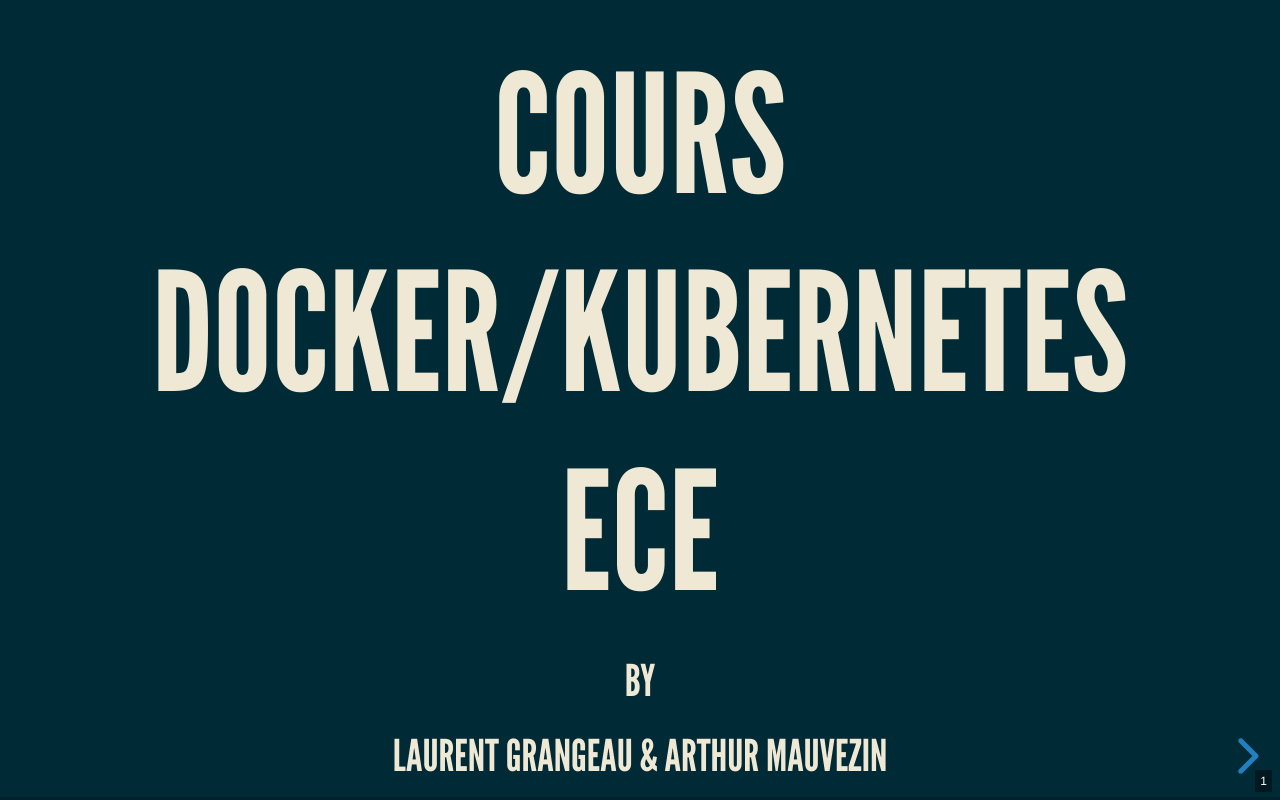
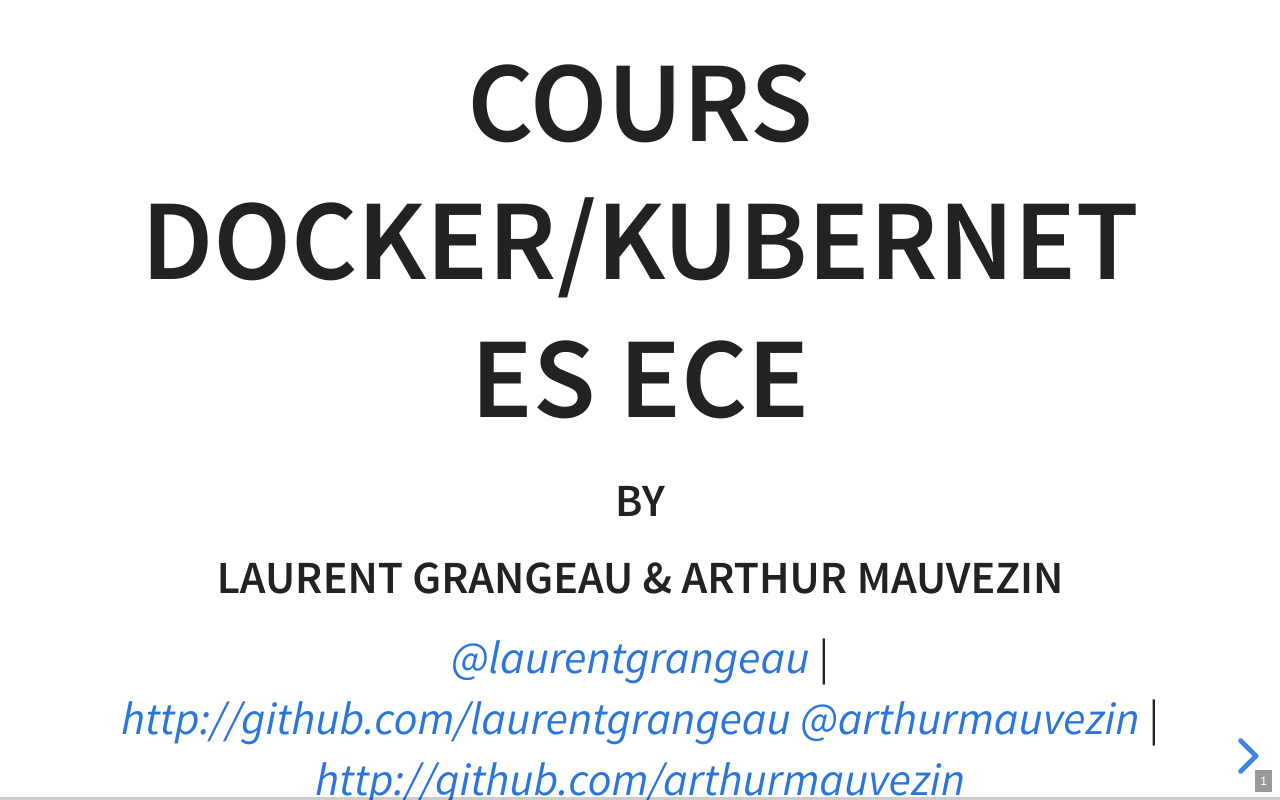
Before and after one commit to devops-cloud-courses/dockerkube, a website: page index.html in a window 1280 px wide. Drawn offline with Linux system fonts and the light colour scheme; no server answers.

Commit message:
Update theme to get better png render

```diff
--- a/index.html
+++ b/index.html
@@ -7,7 +7,8 @@
 		<title>Cours Docker/Kubernetes ECE</title>
 
 		<link rel="stylesheet" href="css/reveal.css">
-		<link rel="stylesheet" href="css/theme/moon.css">
+		<!-- link rel="stylesheet" href="css/theme/moon.css" -->
+		<link rel="stylesheet" href="css/theme/white.css">
 
 		<!-- Theme used for syntax highlighting of code -->
 		<link rel="stylesheet" href="lib/css/zenburn.css">
```
Also changed, not shown: 1 other file.
